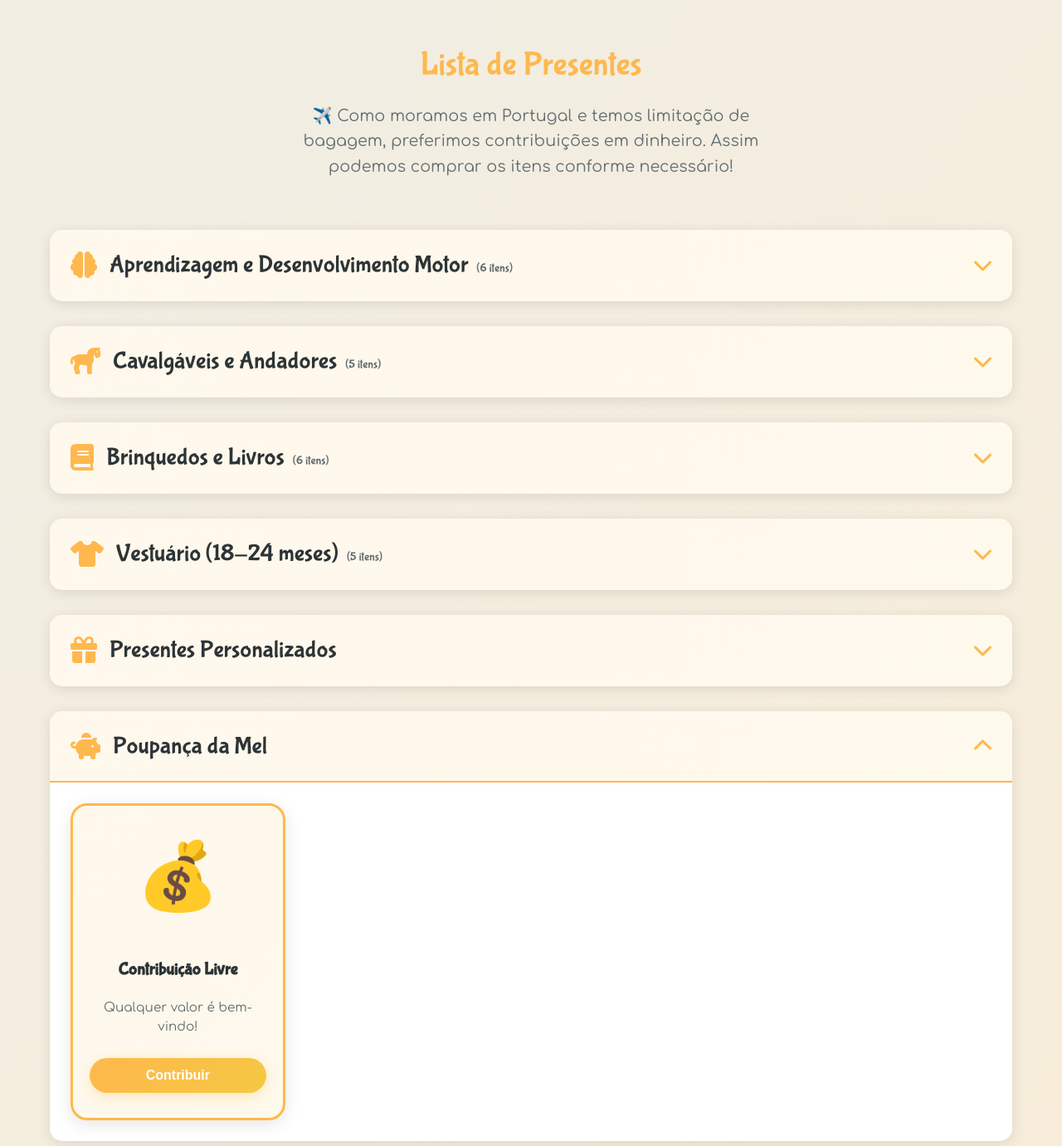
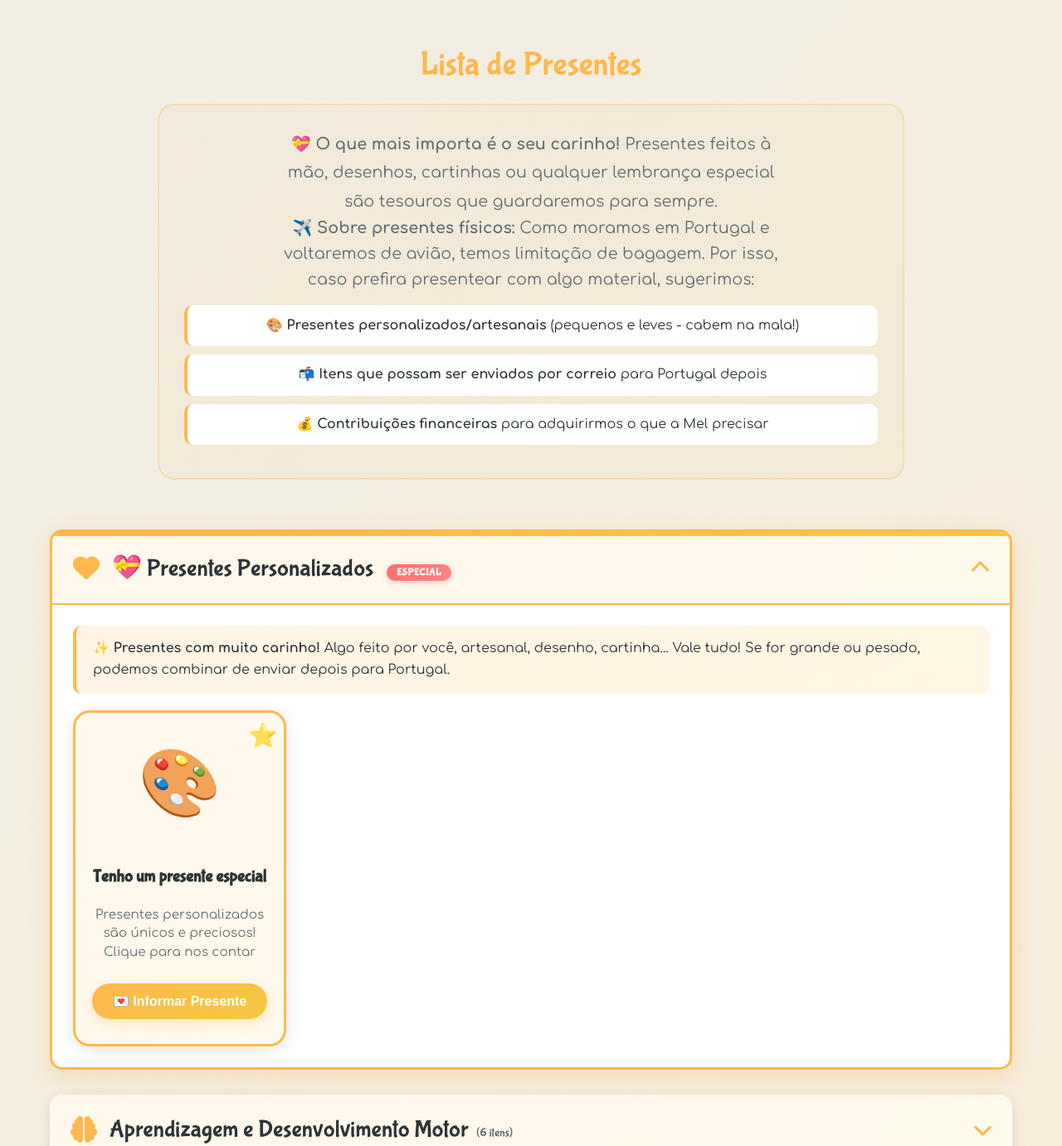
Before and after one commit to gabrielibson/websites, a plain HTML site: page niver-melissa/index.html in a window 1280 px wide. Shown: the part 2480-3861 px from the top of the page at 83% size. Drawn offline with Linux system fonts and the light colour scheme.

Commit message:
Enhance gift section with personalized message and suggestions; add new styles for highlighted gifts

```diff
--- a/niver-melissa/index.html
+++ b/niver-melissa/index.html
@@ -125,7 +125,15 @@
         <div class="container">
             <div class="section-header">
                 <h2>Lista de Presentes</h2>
-                <p>✈️ Como moramos em Portugal e temos limitação de bagagem, preferimos contribuições em dinheiro. Assim podemos comprar os itens conforme necessário!</p>
+                <div class="gifts-intro">
+                    <p class="gifts-main-message">💝 <strong>O que mais importa é o seu carinho!</strong> Presentes feitos à mão, desenhos, cartinhas ou qualquer lembrança especial são tesouros que guardaremos para sempre.</p>
+                    <p class="gifts-practical-note">✈️ <strong>Sobre presentes físicos:</strong> Como moramos em Portugal e voltaremos de avião, temos limitação de bagagem. Por isso, caso prefira presentear com algo material, sugerimos:</p>
+                    <ul class="gifts-suggestions">
+                        <li>🎨 <strong>Presentes personalizados/artesanais</strong> (pequenos e leves - cabem na mala!)</li>
+                        <li>📬 <strong>Itens que possam ser enviados por correio</strong> para Portugal depois</li>
+                        <li>💰 <strong>Contribuições financeiras</strong> para adquirirmos o que a Mel precisar</li>
+                    </ul>
+                </div>
             </div>
 
             <div id="gifts-container">
@@ -254,6 +262,11 @@
                             <option value="__other_option__">Outro</option>
                         </select>
                     </div>
+                    <div class="form-group" id="children-details-group" style="display: none;">
+                        <label for="children-details">Informações das Crianças *</label>
+                        <textarea id="children-details" name="children-details" rows="4" placeholder="Por favor, informe idade e sexo de cada criança&#10;Exemplo:&#10;- João, 3 anos, masculino&#10;- Maria, 5 anos, feminino"></textarea>
+                        <small class="field-hint">Informe nome, idade e sexo de cada criança (uma por linha)</small>
+                    </div>
                     <div class="form-group">
                         <label for="dietary">Restrições Alimentares</label>
                         <textarea id="dietary" name="dietary" placeholder="Descreva aqui qualquer restrição alimentar ou alergia"></textarea>
--- a/niver-melissa/script.js
+++ b/niver-melissa/script.js
@@ -128,6 +128,30 @@ class NewGiftManager {
 
         let html = '';
 
+        // Categoria Presentes Personalizados (DESTAQUE - PRIMEIRA!)
+        html += `
+            <div class="gift-category-new gift-category-featured">
+                <button class="category-header-toggle active" onclick="giftManager.toggleCategory('category-special', this)">
+                    <div class="category-title-content">
+                        <i class="fas fa-heart"></i>
+                        <span>💝 Presentes Personalizados <span class="featured-badge">Especial</span></span>
+                    </div>
+                    <i class="fas fa-chevron-down category-toggle-icon rotated"></i>
+                </button>
+                <div class="category-content active" id="category-special">
+                    <p class="category-note-highlighted">✨ <strong>Presentes com muito carinho!</strong> Algo feito por você, artesanal, desenho, cartinha... Vale tudo! Se for grande ou pesado, podemos combinar de enviar depois para Portugal.</p>
+                    <div class="gift-cards-grid">
+                        <div class="gift-card special-gift gift-card-highlighted">
+                            <div class="gift-icon">🎨</div>
+                            <h4>Tenho um presente especial</h4>
+                            <p class="gift-description">Presentes personalizados são únicos e preciosos! Clique para nos contar</p>
+                            <button class="gift-btn" onclick="giftManager.showSpecialGiftForm()">💌 Informar Presente</button>
+                        </div>
+                    </div>
+                </div>
+            </div>
+        `;
+
         // Renderizar categorias normais com collapse
         Object.entries(GIFTS_DATA).forEach(([categoryName, categoryData], index) => {
             const categoryId = `category-${index}`;
@@ -157,41 +181,17 @@ class NewGiftManager {
             `;
         });
 
-        // Categoria Presentes Personalizados
-        html += `
-            <div class="gift-category-new">
-                <button class="category-header-toggle" onclick="giftManager.toggleCategory('category-special', this)">
-                    <div class="category-title-content">
-                        <i class="fas fa-gift"></i>
-                        <span>Presentes Personalizados</span>
-                    </div>
-                    <i class="fas fa-chevron-down category-toggle-icon"></i>
-                </button>
-                <div class="category-content" id="category-special">
-                    <p class="category-note">💝 Tem um presente especial para a Mel? Conte para nós! Lembre-se: moramos em Portugal e temos limitação de bagagem. Itens pequenos e leves são mais fáceis de transportar.</p>
-                    <div class="gift-cards-grid">
-                        <div class="gift-card special-gift">
-                            <div class="gift-icon">💝</div>
-                            <h4>Tenho um presente especial</h4>
-                            <p class="gift-description">Clique para nos contar sobre seu presente</p>
-                            <button class="gift-btn" onclick="giftManager.showSpecialGiftForm()">Informar Presente</button>
-                        </div>
-                    </div>
-                </div>
-            </div>
-        `;
-
         // Categoria Poupança da Mel
         html += `
             <div class="gift-category-new">
-                <button class="category-header-toggle active" onclick="giftManager.toggleCategory('category-savings', this)">
+                <button class="category-header-toggle" onclick="giftManager.toggleCategory('category-savings', this)">
                     <div class="category-title-content">
                         <i class="fas fa-piggy-bank"></i>
                         <span>Poupança da Mel</span>
                     </div>
-                    <i class="fas fa-chevron-down category-toggle-icon rotated"></i>
+                    <i class="fas fa-chevron-down category-toggle-icon"></i>
                 </button>
-                <div class="category-content active" id="category-savings">
+                <div class="category-content" id="category-savings">
                     <div class="gift-cards-grid">
                         <div class="gift-card free-contribution">
                             <div class="gift-icon">💰</div>
@@ -651,6 +651,26 @@ class RSVPManager {
             if (phoneInput) {
                 phoneInput.addEventListener('input', this.formatPhone.bind(this));
             }
+
+            // Controlar visibilidade do campo de detalhes das crianças
+            const childrenSelect = document.getElementById('children');
+            const childrenDetailsGroup = document.getElementById('children-details-group');
+            const childrenDetailsInput = document.getElementById('children-details');
+
+            if (childrenSelect && childrenDetailsGroup && childrenDetailsInput) {
+                childrenSelect.addEventListener('change', (e) => {
+                    const numChildren = parseInt(e.target.value);
+
+                    if (numChildren > 0) {
+                        childrenDetailsGroup.style.display = 'block';
+                        childrenDetailsInput.required = true;
+                    } else {
+                        childrenDetailsGroup.style.display = 'none';
+                        childrenDetailsInput.required = false;
+                        childrenDetailsInput.value = '';
+                    }
+                });
+            }
         }
     }
 
@@ -687,6 +707,7 @@ class RSVPManager {
             phone: formData.get('phone'),
             adults: formData.get('adults'),
             children: formData.get('children'),
+            childrenDetails: formData.get('children-details') || '',
             dietary: formData.get('dietary'),
             message: formData.get('message'),
             submittedAt: new Date().toISOString()
@@ -733,6 +754,7 @@ class RSVPManager {
                     phone: data.phone || '',
                     adults: data.adults,
                     children: data.children,
+                    childrenDetails: data.childrenDetails || '',
                     dietary: data.dietary || '',
                     message: data.message || ''
                 }),
@@ -771,6 +793,7 @@ class RSVPManager {
                     <div class="confirmation-details">
                         <p><strong>Adultos:</strong> ${data.adults}</p>
                         <p><strong>Crianças:</strong> ${data.children}</p>
+                        ${data.childrenDetails ? `<p><strong>Detalhes das Crianças:</strong><br>${data.childrenDetails.replace(/\n/g, '<br>')}</p>` : ''}
                         ${data.dietary ? `<p><strong>Restrições:</strong> ${data.dietary}</p>` : ''}
                     </div>
                     <p class="celebration-text">Mal podemos esperar para celebrar com vocês! 🎉</p>
--- a/niver-melissa/styles.css
+++ b/niver-melissa/styles.css
@@ -628,6 +628,49 @@ section {
 
 .gifts-intro {
     margin-bottom: 50px;
+    background: linear-gradient(135deg, rgba(255, 184, 77, 0.05) 0%, rgba(244, 200, 66, 0.05) 100%);
+    border: 2px solid rgba(255, 184, 77, 0.3);
+    border-radius: 20px;
+    padding: 30px;
+    max-width: 900px;
+    margin-left: auto;
+    margin-right: auto;
+}
+
+.gifts-main-message {
+    font-size: 1.2rem;
+    color: var(--text-dark);
+    margin-bottom: 20px;
+    text-align: center;
+    line-height: 1.8;
+}
+
+.gifts-practical-note {
+    font-size: 1rem;
+    color: var(--text-dark);
+    margin-bottom: 15px;
+    line-height: 1.6;
+}
+
+.gifts-suggestions {
+    list-style: none;
+    padding: 0;
+    margin: 15px 0 0 0;
+}
+
+.gifts-suggestions li {
+    padding: 12px 15px;
+    margin-bottom: 10px;
+    background: white;
+    border-radius: 10px;
+    border-left: 4px solid var(--honey-color);
+    transition: all 0.3s ease;
+    line-height: 1.6;
+}
+
+.gifts-suggestions li:hover {
+    transform: translateX(5px);
+    box-shadow: 0 2px 8px rgba(0,0,0,0.1);
 }
 
 .travel-info {
@@ -1253,6 +1296,70 @@ section {
     overflow: hidden;
 }
 
+.gift-category-featured {
+    border: 3px solid var(--honey-color);
+    box-shadow: 0 8px 30px rgba(255, 184, 77, 0.3);
+    position: relative;
+}
+
+.gift-category-featured::before {
+    content: '';
+    position: absolute;
+    top: 0;
+    left: 0;
+    right: 0;
+    height: 5px;
+    background: linear-gradient(90deg, var(--honey-color) 0%, var(--secondary-color) 100%);
+}
+
+.featured-badge {
+    background: linear-gradient(135deg, #ff6b6b 0%, #ff8787 100%);
+    color: white;
+    padding: 3px 12px;
+    border-radius: 15px;
+    font-size: 0.75rem;
+    font-weight: 700;
+    text-transform: uppercase;
+    letter-spacing: 0.5px;
+    margin-left: 10px;
+    box-shadow: 0 2px 8px rgba(255, 107, 107, 0.3);
+}
+
+.category-note-highlighted {
+    background: linear-gradient(135deg, rgba(255, 184, 77, 0.15) 0%, rgba(244, 200, 66, 0.15) 100%);
+    border-left: 4px solid var(--honey-color);
+    padding: 15px 20px;
+    border-radius: 10px;
+    margin-bottom: 20px;
+    line-height: 1.6;
+}
+
+.gift-card-highlighted {
+    border: 2px solid var(--honey-color);
+    box-shadow: 0 6px 25px rgba(255, 184, 77, 0.2);
+    position: relative;
+}
+
+.gift-card-highlighted::after {
+    content: '⭐';
+    position: absolute;
+    top: 10px;
+    right: 10px;
+    font-size: 1.5rem;
+    animation: pulse 2s infinite;
+}
+
+@keyframes pulse {
+    0%, 100% {
+        transform: scale(1);
+        opacity: 1;
+    }
+    50% {
+        transform: scale(1.2);
+        opacity: 0.8;
+    }
+}
+
 .category-header-toggle {
     font-family: 'Bubblegum Sans', cursive;
     font-size: 1.8rem;
```
